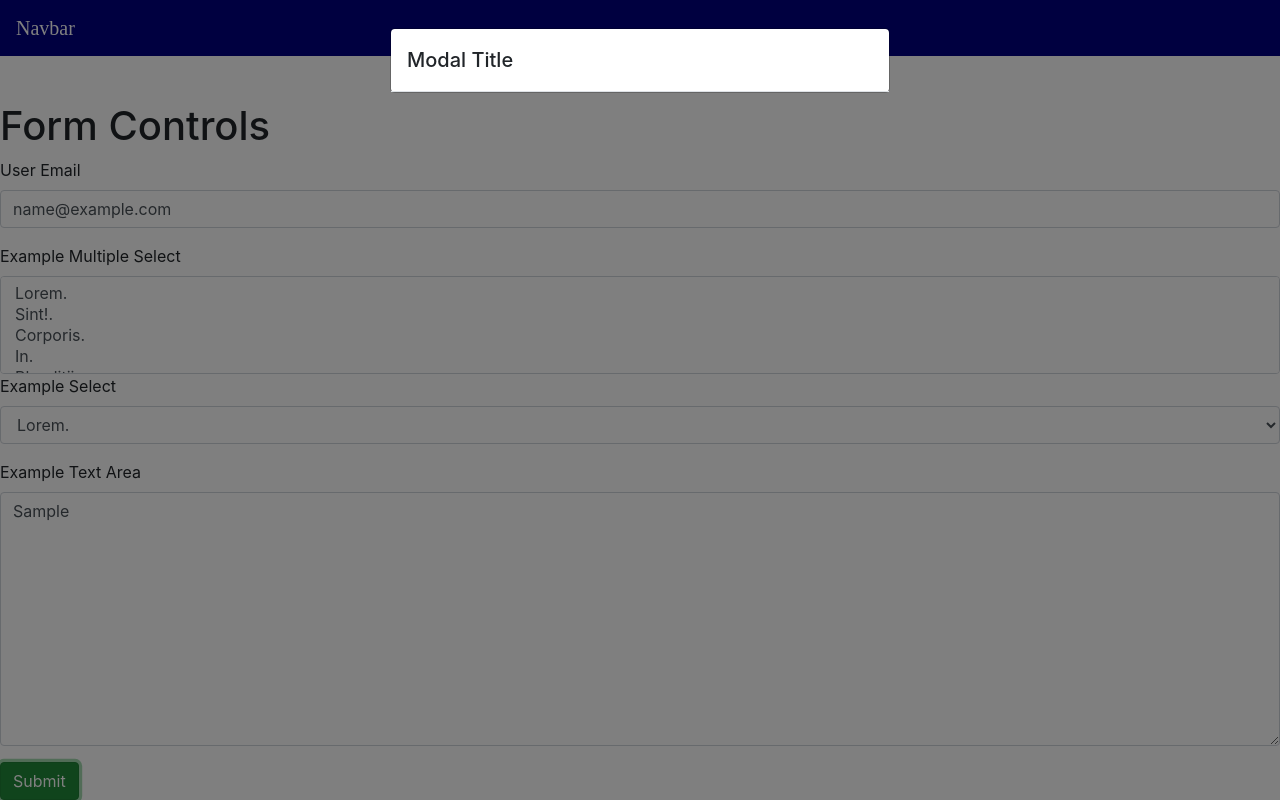
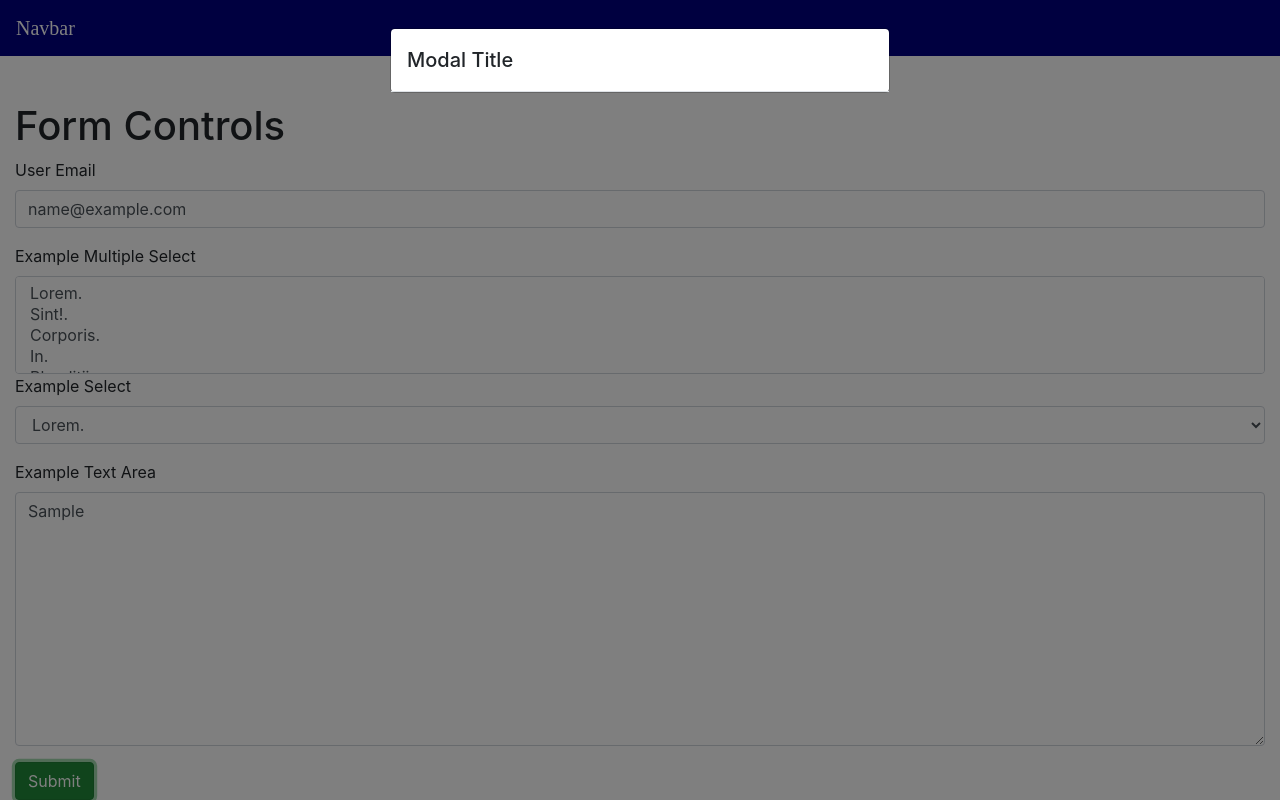
Before and after one commit to monray386/S7, a plain HTML site: page d1/index.html in a window 1280 px wide. Both pictures are taken after typing "name@example.com", "Sample" into the empty fields and a click on the button "Submit". Shown: the part 708-1508 px from the top of the page. Drawn offline with nearby package versions, Linux system fonts and the light colour scheme.

Commit message:
done with recap

```diff
--- a/d1/index.html
+++ b/d1/index.html
@@ -8,7 +8,12 @@
     <!-- Bootstrap CSS -->
     <link rel="stylesheet" href="https://cdn.jsdelivr.net/npm/bootstrap@4.6.0/dist/css/bootstrap.min.css" integrity="sha384-B0vP5xmATw1+K9KRQjQERJvTumQW0nPEzvF6L/Z6nronJ3oUOFUFpCjEUQouq2+l" crossorigin="anonymous">
 
+    <!-- animate  -->
+    <link rel="stylesheet" href="https://cdnjs.cloudflare.com/ajax/libs/animate.css/4.1.1/animate.min.css">
+
+    <!-- CSS -->
     <link rel="stylesheet" href="./assets/styles/style.css">
+
     <title>Bootstrap Components</title>
   </head>
   <body>
@@ -56,7 +61,7 @@
       <div class="alert alert-dark" role="alert">Dark</div>
     </div>
 
-    <div class="container-field mt-5">
+    <div class="container-fluid mt-5">
       <h1>Form Controls</h1>
       <form>
           <!-- the best practice is to group each element according to their purpose -->
@@ -96,7 +101,7 @@
             </button>
 
             <!-- lets create the modal card -->
-          <div class="modal fade" id="exampleModal">
+          <div class="modal animate_animated animate__wobble" id="exampleModal">
                 <div class="modal-dialog">
                   <div class="modal-content">
                     <div class="modal-header">
@@ -105,6 +110,7 @@
                   </div>
                 </div>
           </div>
+
       </form>
 
     </div>
```
